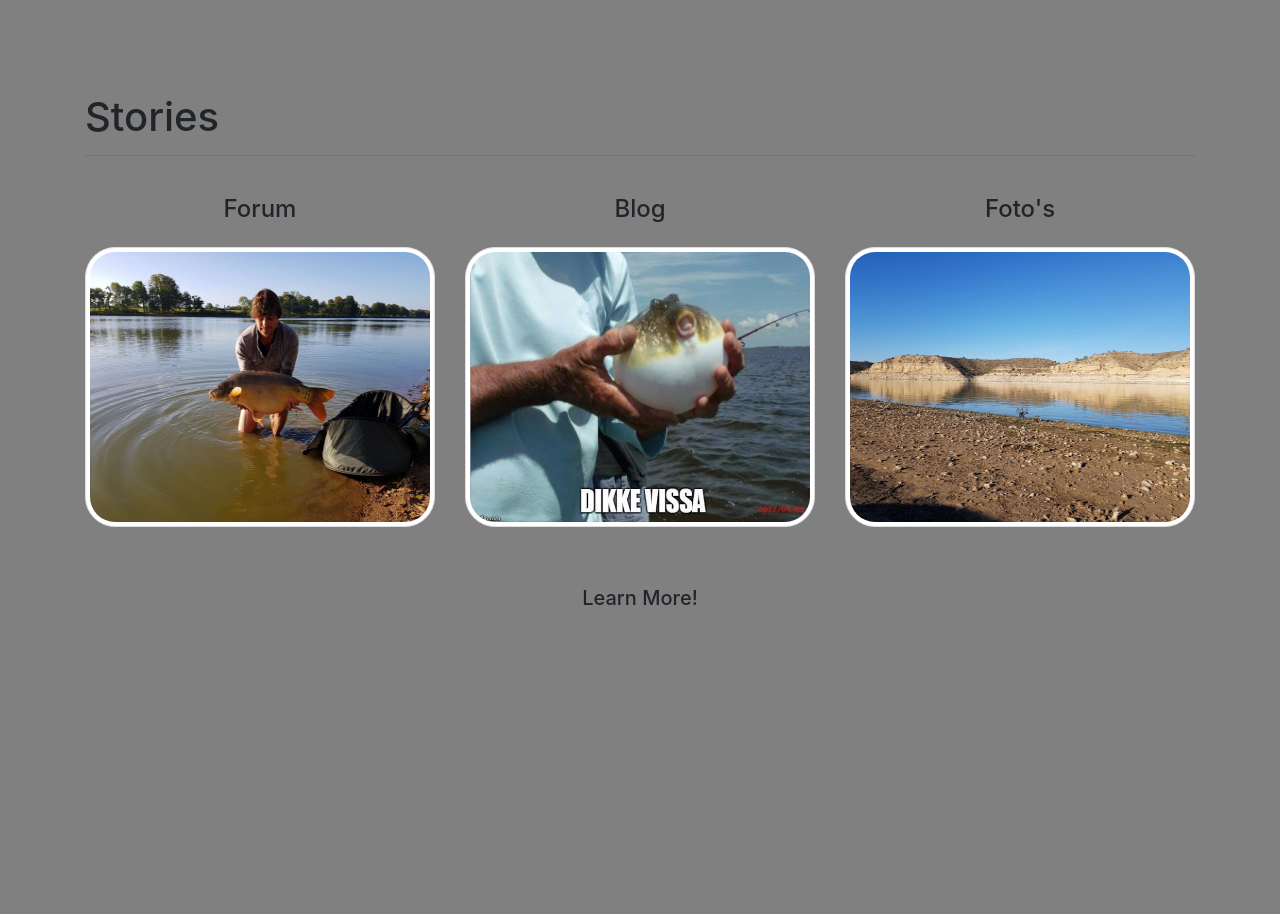
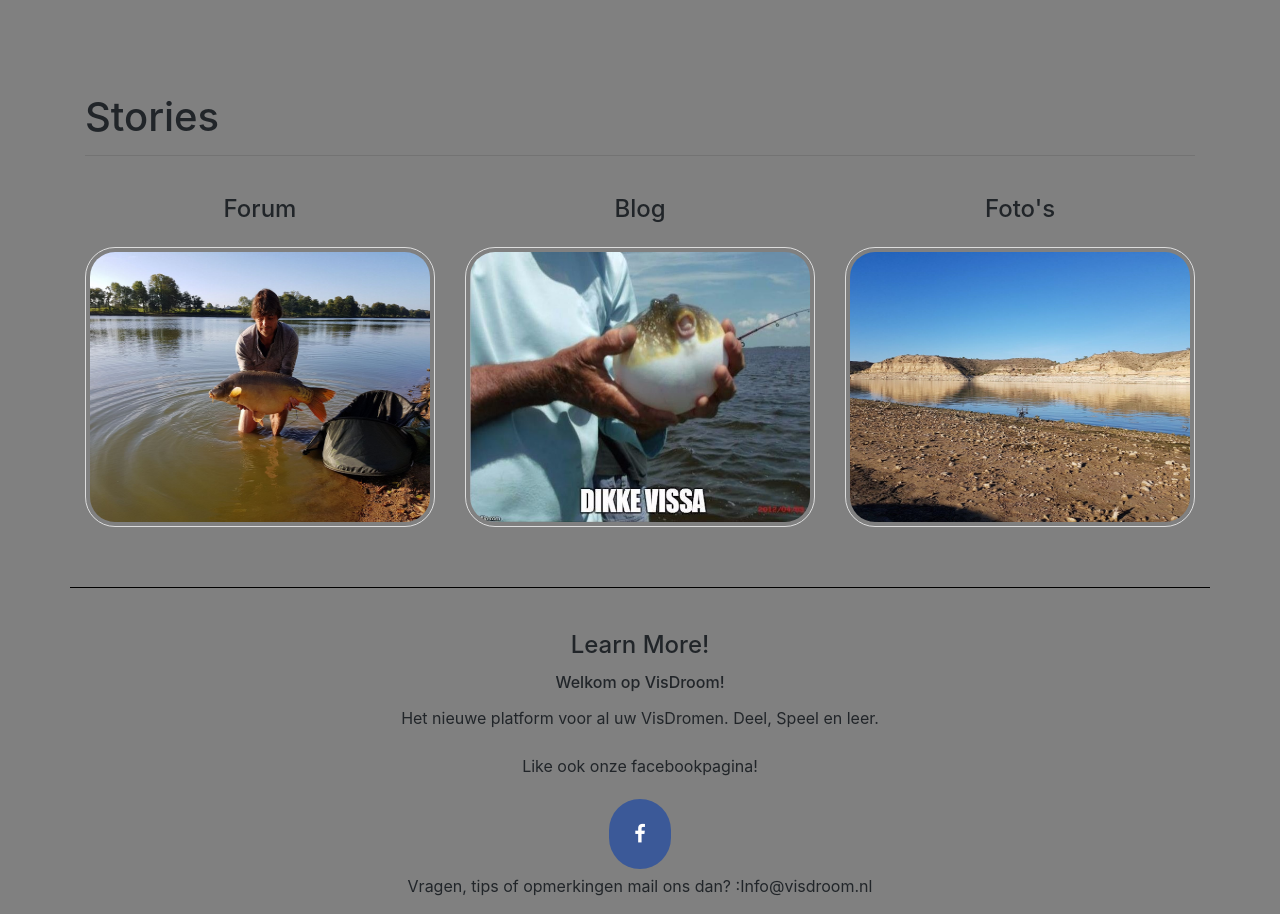
Before and after one commit to ruttekut/Visdroom, a Django app: template src/templates/home/home.html in a window 1280 px wide. Shown: the part 581-1495 px from the top of the page. Before the commit the page ends 1186 px from the top, so only its background shows below. Run offline with Django 3.2, Linux system fonts and the light colour scheme; the template is opened without the code that fills it, so the values that code supplies are empty; some libraries are stand-ins or nearby versions.

Commit message:
Added footer

```diff
--- a/src/static/css/style.css
+++ b/src/static/css/style.css
@@ -1,16 +1,21 @@
 body { background-color: grey; }
 
 .mainNav { background-color: grey; height: 4em; border-bottom: solid black 1px; margin-bottom: 1em; }
-.mainNav .nav-item { margin-left: 5em; }
+.mainNav .nav-item { margin-left: 4em; }
+.mainNav .loginRegister { text-align: right; }
+.mainNav .loginRegister .nav-link { margin-left: 1px; color: black; }
 
-.copyright { text-align: center; background-color: grey; }
-
-.footer { margin-top: 60px; text-align: center; }
+footer .footer { border-top: 1px solid black; margin-top: 60px; text-align: center; }
+footer .footer h3 { margin-top: 1.8em; font-size: 1.5em; }
+footer .footer h5 { font-size: 1em; margin-bottom: -10px; }
+footer .footer .fa { padding: 25px; font-size: 20px; text-align: center; text-decoration: none; margin: 5px 2px; border-radius: 100px; }
+footer .footer .fa:hover { opacity: 0.9; }
+footer .footer .fa-facebook { background: #3B5998; color: white; }
 
 .carousel img { width: auto; height: 500px; max-height: 500px; }
 
 .thumbnails { margin-top: 6em; }
-.thumbnails img { border-radius: 30px; min-height: 280px; }
+.thumbnails img { border-radius: 30px; min-height: 280px; background-color: grey; }
 .thumbnails h4 { text-align: center; margin: 1em; border-bottom: 1px solid grey; }
 
 /*# sourceMappingURL=style.css.map */
--- a/src/static/sass/style.scss
+++ b/src/static/sass/style.scss
@@ -8,17 +8,51 @@ body {
     border-bottom: solid black 1px;
     margin-bottom: 1em;
     .nav-item {
-        margin-left: 5em;
+        margin-left: 4em;
+    }
+    .loginRegister {
+            text-align: right;
+            .nav-link {
+                margin-left: 1px;
+                color: black;
+            }
     }
 }
 // footer
-.copyright {
-    text-align: center;
-    background-color: grey;
-}
-.footer {
-    margin-top: 60px;
-    text-align: center;
+
+footer {
+    .footer {
+        border-top: 1px solid black;
+        margin-top: 60px;
+        text-align: center;
+        h3 {
+            margin-top: 1.8em;
+            font-size: 1.5em;
+        }
+        h5  {
+            font-size: 1em;
+            margin-bottom: -10px;
+        }
+        // social icons styling from https://www.w3schools.com/howto/tryit.asp?filename=tryhow_css_social_media_buttons
+        .fa {
+            padding: 25px;
+            font-size: 20px;
+            text-align: center;
+            text-decoration: none;
+            margin: 5px 2px;
+            border-radius: 100px;
+        }
+
+        .fa:hover {
+            opacity: 0.9;
+        }
+
+        .fa-facebook {
+          background: #3B5998;
+          color: white;
+        }
+
+    }
 }
 // Slider/carousel
 .carousel {
@@ -34,6 +68,7 @@ body {
     img {
         border-radius: 30px;
         min-height: 280px;
+        background-color: grey;
     }
     h4{
         text-align: center;
--- a/src/templates/home/home.html
+++ b/src/templates/home/home.html
@@ -31,15 +31,15 @@
         <h1>Stories</h1><hr class="style12">
     </div>
     <div class="row">
-        <div class="col-md-4">
+        <div class="col-md">
             <h4>Forum</h4>
             <img src="{% static 'img/community.jpg'%}" class="img-thumbnail"alt="200*200">
         </div>
-        <div class="col-md-4">
+        <div class="col-md">
             <h4>Blog</h4>
             <img src="{% static 'img/fun.png'%}" class="img-thumbnail"alt="200*200">
         </div>
-        <div class="col-md-4">
+        <div class="col-md">
             <h4>Foto's</h4>
             <img src="{% static 'img/jumbotron.jpg'%}" class="img-thumbnail"alt="200*200">
         </div>
--- a/src/templates/snippets/css.html
+++ b/src/templates/snippets/css.html
@@ -1,3 +1,4 @@
 {% load staticfiles %}
+<link rel="stylesheet" href="https://cdnjs.cloudflare.com/ajax/libs/font-awesome/4.7.0/css/font-awesome.min.css">
 <link rel="stylesheet" href="https://maxcdn.bootstrapcdn.com/bootstrap/4.0.0-beta/css/bootstrap.min.css" integrity="sha384-/Y6pD6FV/Vv2HJnA6t+vslU6fwYXjCFtcEpHbNJ0lyAFsXTsjBbfaDjzALeQsN6M" crossorigin="anonymous">
 <link rel="stylesheet" href="{% static 'css/style.css' %}">
--- a/src/templates/snippets/footer.html
+++ b/src/templates/snippets/footer.html
@@ -1,8 +1,17 @@
-<footer class="footer">
+<footer>
     <div class="container footer">
         <div class="row">
             <div class="col">
-                <h5>Learn More!</h5>
+                <h3>Learn More!</h3>
+                <p>
+                    <h5>Welkom op VisDroom! </h5><br>
+                    Het nieuwe platform voor al uw VisDromen.
+                    Deel, Speel en leer.
+                    <br><br>
+                    <p>Like ook onze facebookpagina!</p>
+                </p>
+                <a href="#" class="fa fa-facebook"></a>
+                <p>Vragen, tips of opmerkingen mail ons dan? :Info@visdroom.nl</p>
             </div>
 
 </footer>
--- a/src/templates/snippets/nav.html
+++ b/src/templates/snippets/nav.html
@@ -1,21 +1,26 @@
-<div class="container">
 <div class="container">
     <nav class="navbar navbar-expand-lg navbar-light mainNav">
         <a class="navbar-brand" href="#">
             {% include 'snippets/svgImg/logo.html'%}
         </a>
+
         <button class="navbar-toggler" type="button" data-toggle="collapse"
                 data-target="#navbarNavAltMarkup" aria-controls="navbarNavAltMarkup" aria-expanded="false" aria-label="Toggle navigation">
             <span class="navbar-toggler-icon"></span>
         </button>
+
       <div class="collapse navbar-collapse" id="navbarNavAltMarkup">
         <div class="navbar-nav">
-          <a class="nav-item nav-link" href="#">Home <span class="sr-only">(current)</span></a>
+          <a class="nav-item nav-link" href="#">Home </a>
           <a class="nav-item nav-link" href="#">Community</a>
           <a class="nav-item nav-link" href="#">Blog</a>
           <a class="nav-item nav-link" href="#">Over ons</a>
         </div>
       </div>
+
+      <div class="loginRegister d-flex flex-row-reverse">
+          <a class="nav-item nav-link" href="#">Register</a>
+          <a class="nav-item nav-link" href="#">Login</a>
+      </div>
     </nav>
 </div>
-</div>
```
Also changed, not shown: 1 other file.
